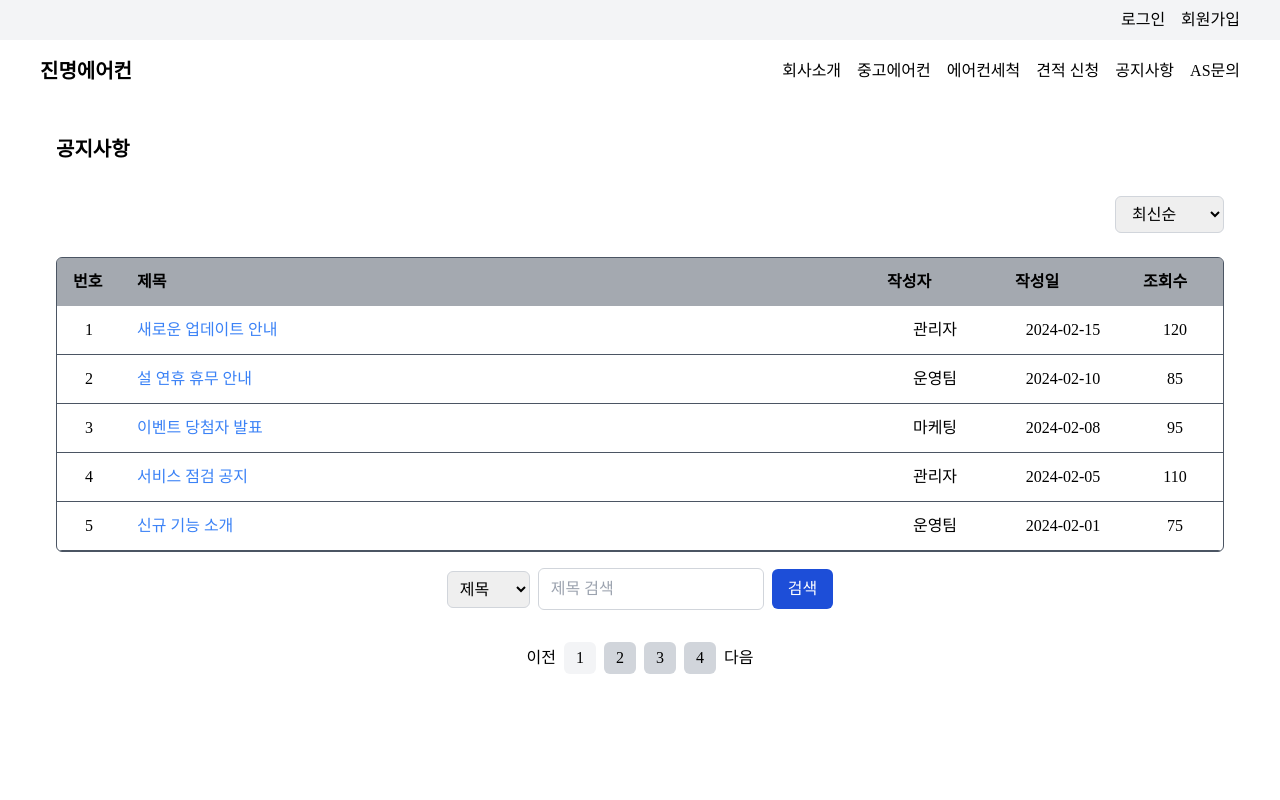
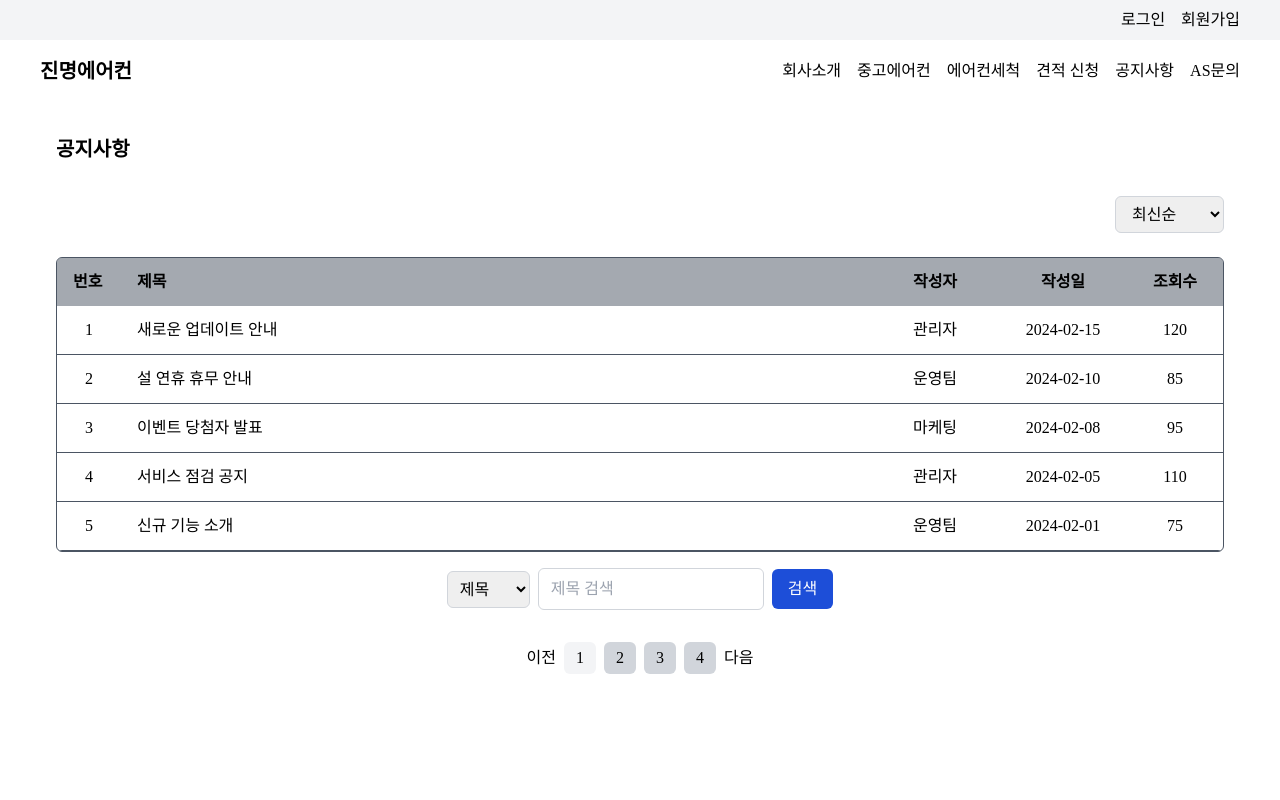
Before and after one commit to KHY90/JMAirAgentFront, a Next.js app: page /notice in a window 1280 px wide. Shown: the top 800 px of the page. Built offline with nearby package versions, Linux system fonts and the light colour scheme.

Commit message:
공지사항 css 수정

```diff
--- a/src/app/(domain)/notice/page.tsx
+++ b/src/app/(domain)/notice/page.tsx
@@ -83,9 +83,9 @@ export default function NoticePage() {
               <tr>
                 <th className="py-3 px-4 w-16">번호</th>
                 <th className="py-3 px-4">제목</th>
-                <th className="py-3 px-4 w-32">작성자</th>
-                <th className="py-3 px-4 w-32">작성일</th>
-                <th className="py-3 px-4 w-24">조회수</th>
+                <th className="py-3 px-4 w-32 text-center">작성자</th>
+                <th className="py-3 px-4 w-32 text-center">작성일</th>
+                <th className="py-3 px-4 w-24 text-center">조회수</th>
               </tr>
             </thead>
             <tbody>
@@ -94,20 +94,30 @@ export default function NoticePage() {
                   key={notice.id}
                   className="border-b border-grayDark hover:bg-grayDark/40"
                 >
+                  {/* 번호 (왼쪽 정렬 or 중앙정렬) */}
                   <td className="py-3 px-4 text-center">
                     {(currentPage - 1) * itemsPerPage + idx + 1}
                   </td>
+
+                  {/* 제목 (검정색, 밑줄 없음, 가운데 정렬은 아니고 왼쪽) */}
                   <td
-                    className="py-3 px-4 cursor-pointer text-blue-500 hover:underline"
+                    className="py-3 px-4 cursor-pointer text-black"
                     onClick={() => handleTitleClick(notice.id)}
                   >
                     {notice.title}
                   </td>
+
+                  {/* 작성자 (중앙정렬) */}
                   <td className="py-3 px-4 text-center">{notice.writer}</td>
+
+                  {/* 작성일 (중앙정렬) */}
                   <td className="py-3 px-4 text-center">{notice.date}</td>
+
+                  {/* 조회수 (중앙정렬) */}
                   <td className="py-3 px-4 text-center">{notice.viewCount}</td>
                 </tr>
               ))}
+
               {displayedData.length === 0 && (
                 <tr>
                   <td colSpan={5} className="py-3 px-4 text-center text-gray-400">
```
